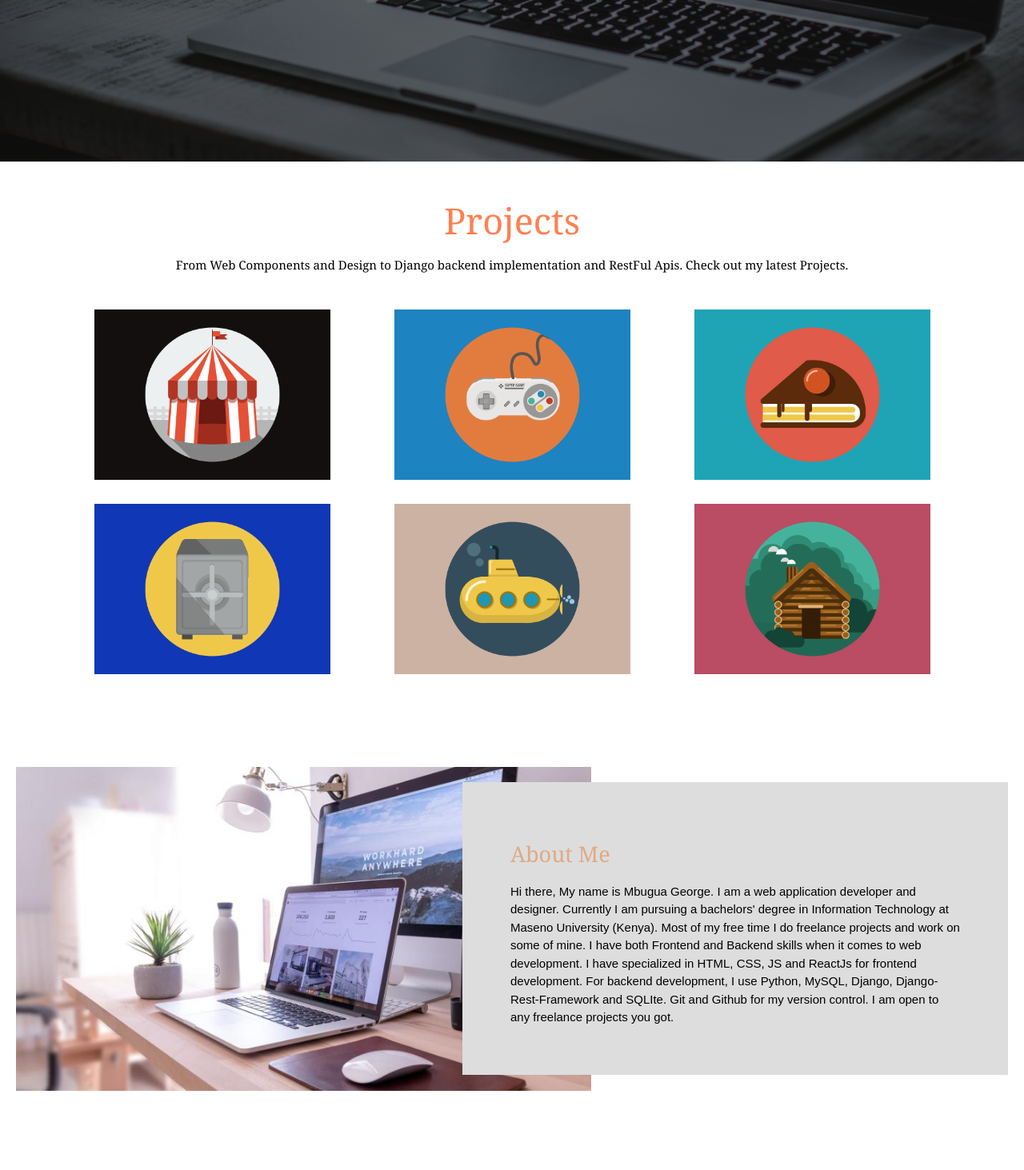
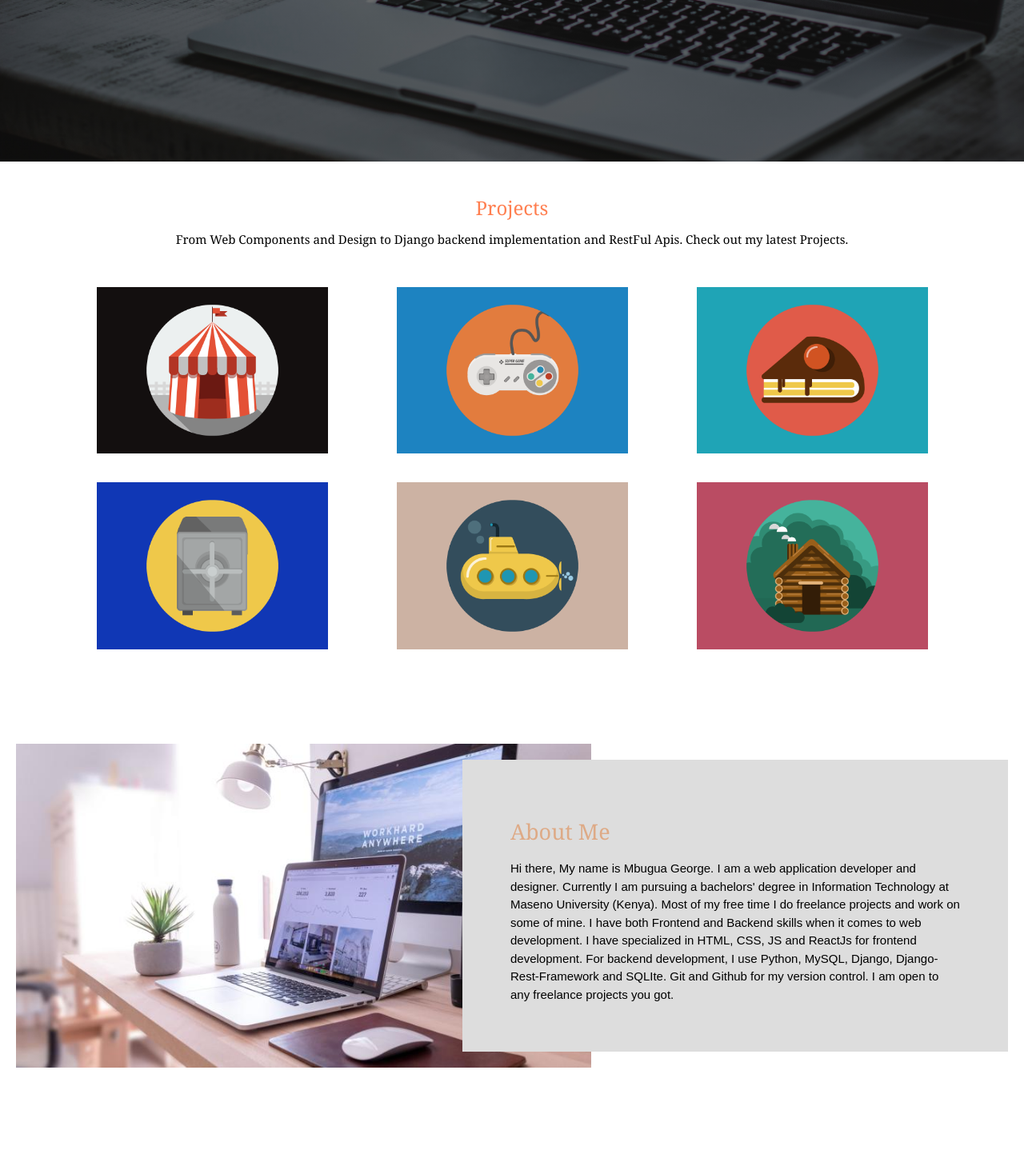
Before and after one commit to MbuguaGeorge/MbuguaGeorge.github.io, a PHP site: page / in a window 1280 px wide. Shown: the part 598-2061 px from the top of the page at 80% size. Run offline with PHP 8.4, Linux system fonts and the light colour scheme.

Commit message:
made size of project images smaller

```diff
--- a/css/style.css
+++ b/css/style.css
@@ -106,7 +106,6 @@ nav a:hover{
 .projects__heading {
     font-family: Cambria, Cochin, Georgia, Times, 'Times New Roman', serif;
     color: coral;
-    font-size: 3rem;
     font-weight: 500;
     text-align: center;
     padding-top: 2rem; }
@@ -142,6 +141,7 @@ nav a:hover{
     }
 
   .projects__img {
+    padding: 3px;
     height: 100%;
     width: 100%;
     overflow: hidden;
```
